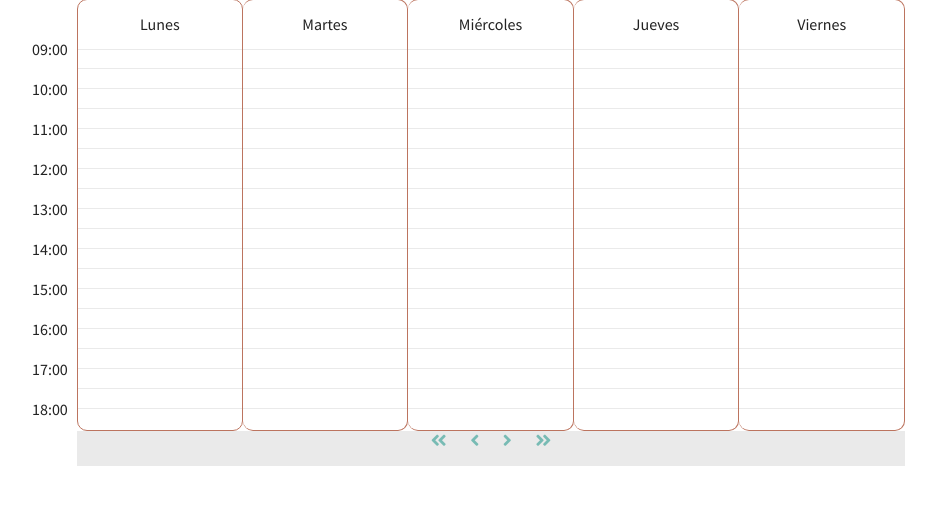
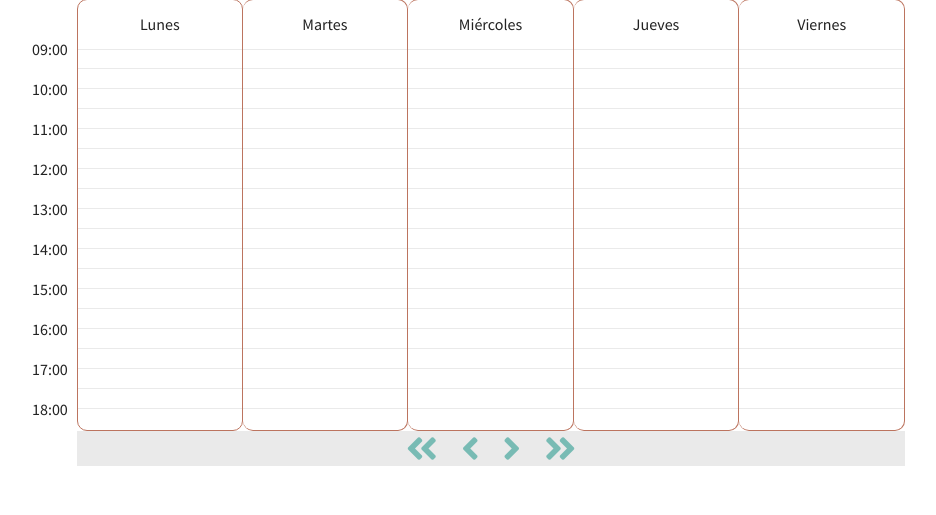
Before and after one commit to DCC-CC4401/2018-1-Soft-of-War-T4, a Django app: page /spaces/ in a window 1280 px wide. Shown: the part 285-800 px from the top of the page, without its empty margins (179-1115 px from the left). Run offline with Django 3.2, Linux system fonts and the light colour scheme; the visitor is signed in with stand-in values (Sample User, id 1); data that the repository does not hold is empty; some libraries are stand-ins or nearby versions.

Commit message:
correcciones menores a iconos

```diff
--- a/cc4401Inventory/mainApp/templates/_schedule_landing.html
+++ b/cc4401Inventory/mainApp/templates/_schedule_landing.html
@@ -121,16 +121,16 @@
     <div class="week-select" id="week-select">
         <div style="text-align: center; margin-right: auto; margin-left: auto; width: 200px; font-size: 18px">
             <form action="" method="get" class="selectform">
-                <a href="?date={{ controls.0 }}" role="button"><i class="fas fa-angle-double-left"></i></a>
+                <a href="?date={{ controls.0 }}" role="button"><i class="fas fa-angle-double-left grilla_icons"></i></a>
             </form>
             <form action="" method="get" class="selectform">
-                <a href="?date={{ controls.1 }}" role="button"><i class="fas fa-angle-left"></i></a>
+                <a href="?date={{ controls.1 }}" role="button"><i class="fas fa-angle-left grilla_icons"></i></a>
             </form>
             <form action="" method="get" class="selectform">
-                <a href="?date={{ controls.2 }}" role="button"><i class="fas fa-angle-right"></i></a>
+                <a href="?date={{ controls.2 }}" role="button"><i class="fas fa-angle-right grilla_icons"></i></a>
             </form>
             <form action="" method="get" class="selectform">
-                <a href="?date={{ controls.3 }}" role="button"><i class="fas fa-angle-double-right"></i></a>
+                <a href="?date={{ controls.3 }}" role="button"><i class="fas fa-angle-double-right grilla_icons"></i></a>
             </form>
         </div>
 
```
